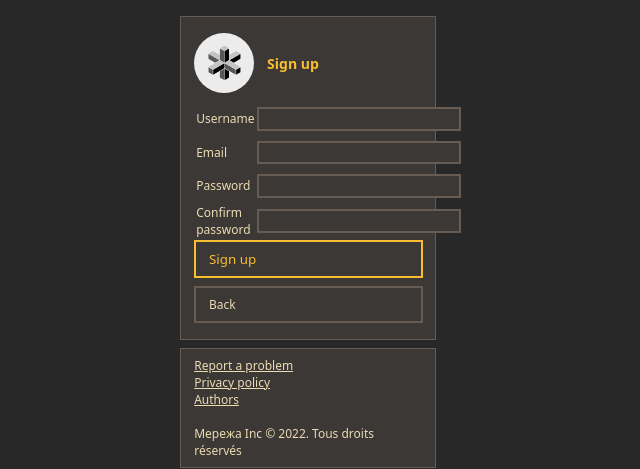
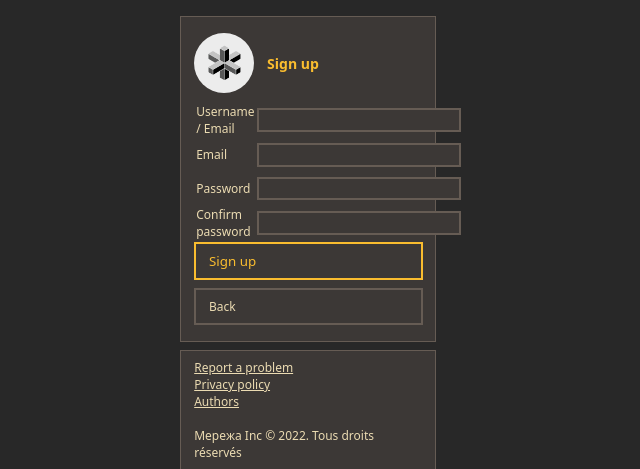
Before and after one commit to Bardak8/Mepexa, a PHP site: page / in a window 1280 px wide, after a click on "Sign up". Shown: the part 72-541 px from the top of the page, without its empty margins (338-978 px from the left). Run offline with PHP 8.4, Linux system fonts and the light colour scheme; data that the repository does not hold is empty.

Commit message:
fix(login): change message when incorect pswd

```diff
--- a/Application/src/controller/login.php
+++ b/Application/src/controller/login.php
@@ -17,7 +17,7 @@ class Login {
             $_SESSION["username"] = $acc->GetName();
             header('Location: /');
         } else {
-            throw new \Exception("Account doesn't exist");
+            throw new \Exception("Wrong match email/username and password");
         }
     }
 }
--- a/Application/template/components/side_bar.php
+++ b/Application/template/components/side_bar.php
@@ -62,7 +62,7 @@
                 <table>
                     <tr>
                         <td>
-                            <label for="username">Username</label>
+                            <label for="username">Username / Email</label>
                         </td>
                         <td>
                             <input type="text" name="username" id="username" required>
```
